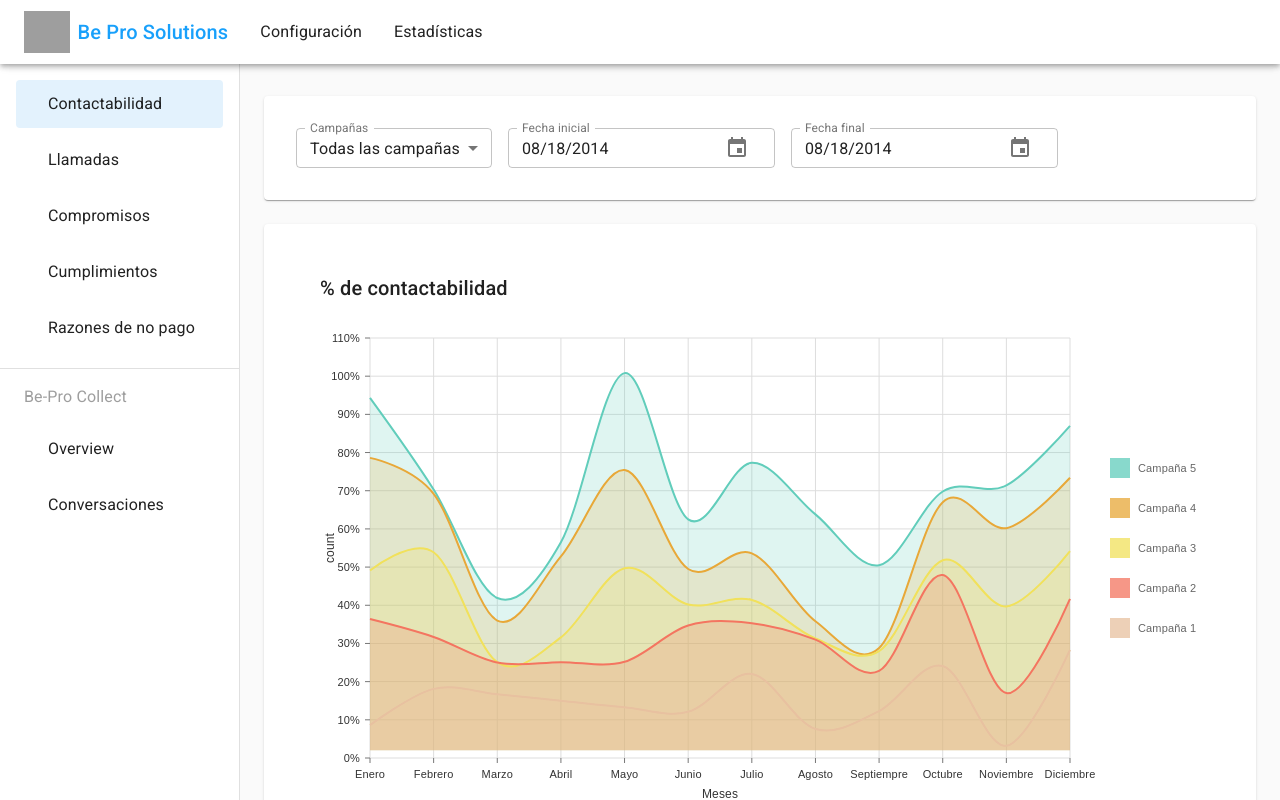
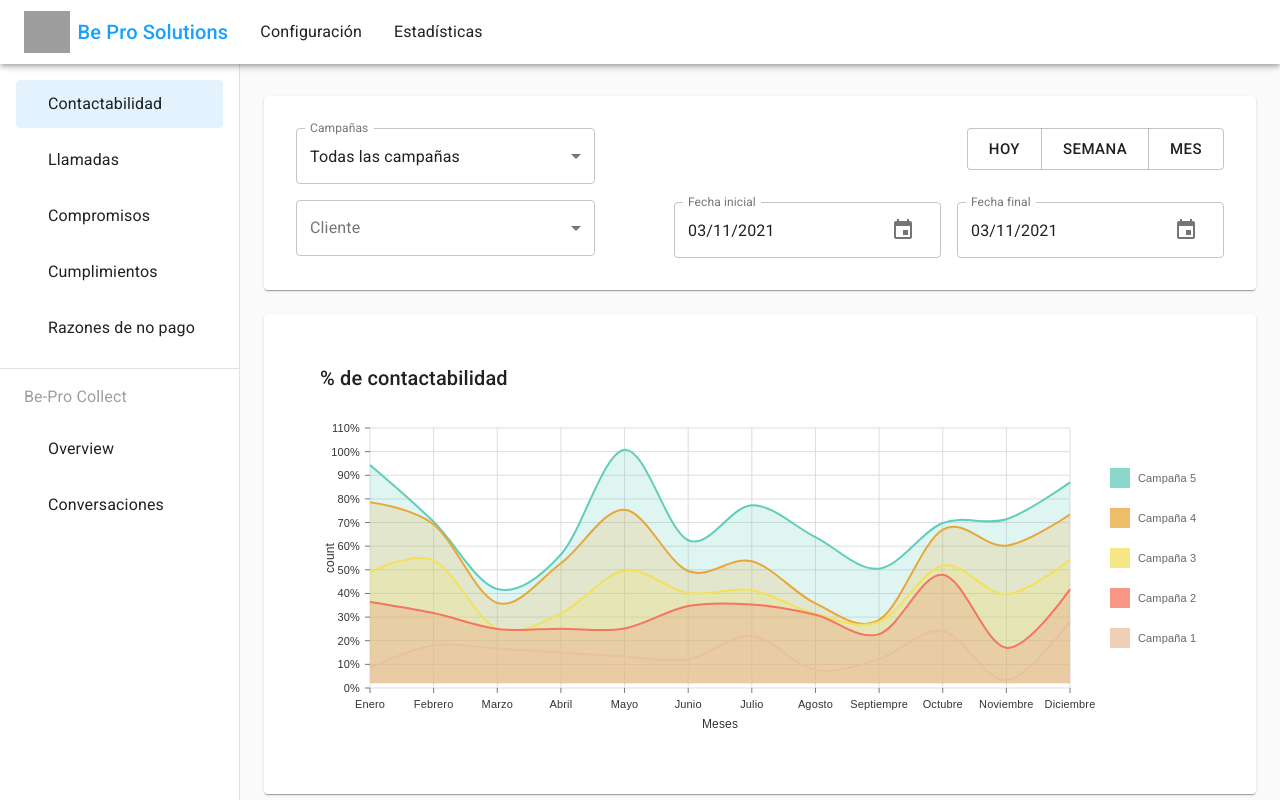
Before and after one commit to federico7marroquin/demoCobranzas, a React (Create React App) app: page /#/statistics/contactability in a window 1280 px wide. Built offline with nearby package versions, Linux system fonts and the light colour scheme; grey boxes are pictures that could not be loaded.

Commit message:
Se agrego el filtro

```diff
--- a/src/App.js
+++ b/src/App.js
@@ -2,7 +2,6 @@ import React from 'react'
 import { HashRouter as Router, Switch, Route, } from "react-router-dom"
 
 import CssBaseline from '@material-ui/core/CssBaseline'
-
 
 import { ThemeProvider } from '@material-ui/core/styles'
 
@@ -14,7 +13,6 @@ import Navtab from './components/Navtab/Navtab'
 import defaultTheme from './themes/defaultTheme'
 
 import './App.css'
-
 
 function App() {
 
@@ -37,7 +35,6 @@ function App() {
         </Switch>
       </ThemeProvider>
     </Router>
-
   )
 }
 
--- a/src/components/Filters/DatePickers.jsx
+++ b/src/components/Filters/DatePickers.jsx
@@ -9,23 +9,20 @@ import { Grid } from '@material-ui/core';
 
 export default function MaterialUIPickers() {
     // The first commit of Material-UI
-    const [selectedDate, setSelectedDate] = React.useState(new Date('2014-08-18T21:11:54'));
+    const [selectedDate, setSelectedDate] = React.useState(new Date());
 
     const handleDateChange = (date) => {
         setSelectedDate(date);
     };
 
     return (
-        <>
-
             <MuiPickersUtilsProvider utils={DateFnsUtils}>
-                <Grid container spacing={2}>
+                <Grid container spacing={2} alignItems="flex-end">
                     <Grid item>
-
                         <KeyboardDatePicker
                             disableToolbar
                             inputVariant="outlined"
-                            size="small"
+                            // size="small"
                             variant="inline"
                             format="MM/dd/yyyy"
                             id="date-picker-inline"
@@ -38,14 +35,13 @@ export default function MaterialUIPickers() {
                         />
                     </Grid>
                     <Grid item >
-
                         <KeyboardDatePicker
                             disableToolbar
                             variant="inline"
-                            size="small"
+                            // size="small"
                             inputVariant="outlined"
                             format="MM/dd/yyyy"
-                            id="date-picker-inline"
+                            id="date-picker-inline2"
                             label="Fecha final"
                             value={selectedDate}
                             onChange={handleDateChange}
@@ -56,6 +52,5 @@ export default function MaterialUIPickers() {
                     </Grid>
                 </Grid>
             </MuiPickersUtilsProvider>
-        </>
     );
 }
--- a/src/components/Filters/StatisticsFilter.jsx
+++ b/src/components/Filters/StatisticsFilter.jsx
@@ -1,15 +1,14 @@
 import React from 'react'
 
-import Typography from '@material-ui/core/Typography'
+import ButtonGroup from '@material-ui/core/ButtonGroup'
+import FormControl from '@material-ui/core/FormControl'
+import InputLabel from '@material-ui/core/InputLabel'
 import TextField from '@material-ui/core/TextField'
-import Container from '@material-ui/core/Container'
 import MenuItem from '@material-ui/core/MenuItem'
-import Divider from '@material-ui/core/Divider'
 import Button from '@material-ui/core/Button'
-import Switch from '@material-ui/core/Switch'
+import Select from '@material-ui/core/Select'
 import Grid from '@material-ui/core/Grid'
 
-import ButtonGroup from '@material-ui/core/ButtonGroup'
 import { makeStyles } from '@material-ui/core/styles'
 
 import MaterialUIPickers from './DatePickers'
@@ -37,22 +36,76 @@ const campaignOptions = [
     },
 ]
 
+const names = [
+    'Cliente preferencial',
+    'Cliente empresa',
+    'Cliente particular',
+    'Cliente sector público',
+    'Cliente interno',
+];
+
+const useStyles = makeStyles((theme) => ({
+    root: {
+        '& .MuiTextField-root': {
+            width: '30ch',
+        },
+    },
+    row: {
+        '& .MuiTextField-root': {
+            width: '100%',
+        },
+    },
+    select: {
+        width: '100%',
+        '& .MuiTextField-root': {
+            width: '100%',
+        },
+    },
+    divider: {
+        marginTop: theme.spacing(2),
+        marginBottom: theme.spacing(2),
+    },
+
+    button: {
+        width: '100%',
+        color: "#fff",
+
+    },
+    buttonColor: {
+        color: "#fff",
+    }
+}))
+
+
 const StatisticsFilter = () => {
+    const classes = useStyles()
     const [client, setClient] = React.useState(0)
+    const [clientType, setClientType] = React.useState([]);
 
     const handleChange = (event) => {
         setClient(event.target.value)
     }
 
+    const handleClientChange = (event) => {
+        setClientType(event.target.value);
+    };
+
     return (
-        <div>
-            <Grid container spacing={2}>
-                <Grid item>
+        <Grid container spacing={2} className={classes.root} >
+            <Grid item xs={4} >
+                <Grid
+                    container
+                    direction="column"
+                    alignItems="flex-start"
+                    spacing={2}
+                >
+                    <Grid item className={classes.select} >
                         <TextField
                             label="Campañas"
                             select
                             variant="outlined"
-                        size="small"
+                            // size="small"
+
                             value={client}
                             onChange={handleChange}
                         >
@@ -63,11 +116,52 @@ const StatisticsFilter = () => {
                             ))}
                         </TextField>
                     </Grid>
-                <Grid item>
-                    <MaterialUIPickers/>
+                    <Grid item className={classes.select} >
+
+                        <FormControl variant="outlined" className={classes.select}>
+                            <InputLabel htmlFor="outlined-client-simple">Cliente</InputLabel>
+                            <Select
+                                value={clientType}
+                                onChange={handleClientChange}
+                                label="Cliente"
+                                multiple
+                                multiline
+                                // size="small"
+                                inputProps={{
+                                    name: 'cliente',
+                                    id: 'outlined-client-simple',
+                                }}
+                            >
+                                {names.map((name) => (
+                                    <MenuItem key={name} value={name} >
+                                        {name}
+                                    </MenuItem>
+                                ))}
+                            </Select>
+                        </FormControl>
                     </Grid>
                 </Grid>
-        </div >
+            </Grid>
+            <Grid item xs={8}>
+                <Grid
+                    container
+                    direction="column"
+                    spacing={4}
+                    alignItems="flex-end"
+                >
+                    <Grid item >
+                        <ButtonGroup size="large" aria-label="large outlined primary button group">
+                            <Button>Hoy</Button>
+                            <Button>Semana</Button>
+                            <Button>Mes</Button>
+                        </ButtonGroup>
+                    </Grid>
+                    <Grid item className={classes.row} >
+                        <MaterialUIPickers />
+                    </Grid>
+                </Grid>
+            </Grid>
+        </Grid>
     )
 }
 
--- a/src/containers/statistics/ContactabilityContainer.jsx
+++ b/src/containers/statistics/ContactabilityContainer.jsx
@@ -3,38 +3,26 @@ import React from 'react'
 import { useStyles } from '../../styles/containers/styles'
 
 import Typography from '@material-ui/core/Typography'
-import Container from '@material-ui/core/Container'
 import Paper from '@material-ui/core/Paper'
 import Grid from '@material-ui/core/Grid'
 import Box from '@material-ui/core/Box'
 
 import ContactChart from '../../components/Charts/ContactChart'
-import StatisticsFilter from '../../components/Filters/StatisticsFilter'
 
 const ContactabilityContainer = () => {
     const classes = useStyles()
 
     return (
-        <Container maxWidth="lg" className={classes.container}>
-            <Grid container spacing={3}>
         <Grid item xs={12} >
-                    <Paper className={classes.paper}>
-                        <StatisticsFilter/>
-                    </Paper>
-                </Grid>
-                <Grid item xs={12} >
-
             <Paper className={classes.paper} >
                 <Box marginTop={2} marginLeft={3}>
                     <Typography variant="h6" >% de contactabilidad</Typography>
                 </Box>
-                        <Box margin={3} className={classes.vhMediumHeight}>
+                <Box margin={3} className={classes.vhHeight}>
                     <ContactChart />
                 </Box>
             </Paper>
         </Grid>
-            </Grid>
-        </Container>
     )
 }
 
--- a/src/containers/statistics/ConversationsContainer.jsx
+++ b/src/containers/statistics/ConversationsContainer.jsx
@@ -2,7 +2,6 @@ import React from 'react'
 
 import { useStyles } from '../../styles/containers/styles'
 
-import Container from '@material-ui/core/Container'
 import Paper from '@material-ui/core/Paper'
 import Grid from '@material-ui/core/Grid'
 import Box from '@material-ui/core/Box'
@@ -15,8 +14,7 @@ import watson6 from '../../assets/images/watson6.PNG'
 const ConversationsContainer = () => {
     const classes = useStyles()
     return (
-        <Container maxWidth="lg" className={classes.container}>
-            <Grid container  spacing={3}>
+        <>
             <Grid item xs={6} >
                 <Paper className={classes.paper} >
                     <Box className={classes.vhHeight}>
@@ -45,8 +43,7 @@ const ConversationsContainer = () => {
                     </Box>
                 </Paper>
             </Grid>
-            </Grid>
-        </Container>
+        </>
     )
 }
 
--- a/src/containers/statistics/RouterContainer.jsx
+++ b/src/containers/statistics/RouterContainer.jsx
@@ -14,8 +14,12 @@ import TopsContainer from './TopsContainer'
 import { useStyles } from '../../styles/containers/styles'
 
 import Drawer from '../../components/Drawer/Drawer'
+import StatisticsFilter from '../../components/Filters/StatisticsFilter'
 
 import { statistics } from '../../components/ListItems/ListItems'
+import Grid from '@material-ui/core/Grid'
+import Paper from '@material-ui/core/Paper'
+import Container from '@material-ui/core/Container'
 
 const RouterContainer = () => {
     const classes = useStyles()
@@ -23,9 +27,16 @@ const RouterContainer = () => {
 
     return (
         <div className={classes.root}>
-            <Drawer listItems={statistics}/>
+            <Drawer listItems={statistics} />
             <main className={classes.content}>
                 <div className={classes.appBarSpacer} />
+                <Container maxWidth="lg" className={classes.container}>
+                    <Grid container spacing={3}>
+                        <Grid item xs={12} >
+                            <Paper className={classes.paper}>
+                                <StatisticsFilter />
+                            </Paper>
+                        </Grid>
                         <Switch>
                             <Route path={`${path}/contactability`}>
                                 <ContactabilityContainer />
@@ -49,6 +60,8 @@ const RouterContainer = () => {
                                 <ConversationsContainer />
                             </Route>
                         </Switch>
+                    </Grid>
+                </Container>
             </main>
         </div >
     )
```
Also changed, not shown: src/containers/statistics/CallsContainer.jsx (+1 -15 lines), src/containers/statistics/ComplianceContainer.jsx (+4 -4 lines), src/containers/statistics/CompromisesContainer.jsx (+1 -7 lines), src/containers/statistics/OverviewContainer.jsx (+3 -6 lines), src/containers/statistics/TopsContainer.jsx (+5 -5 lines). Lines whose indentation alone changed are shown as unchanged.
